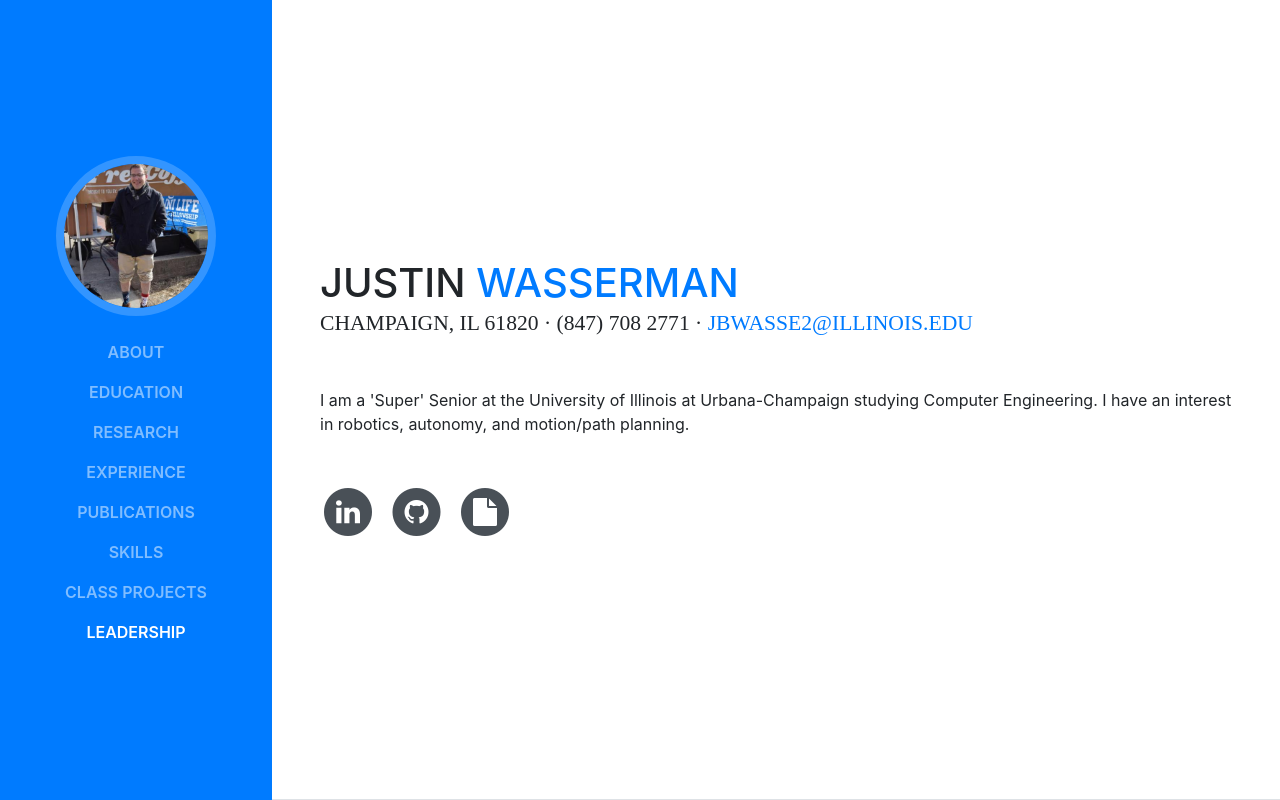
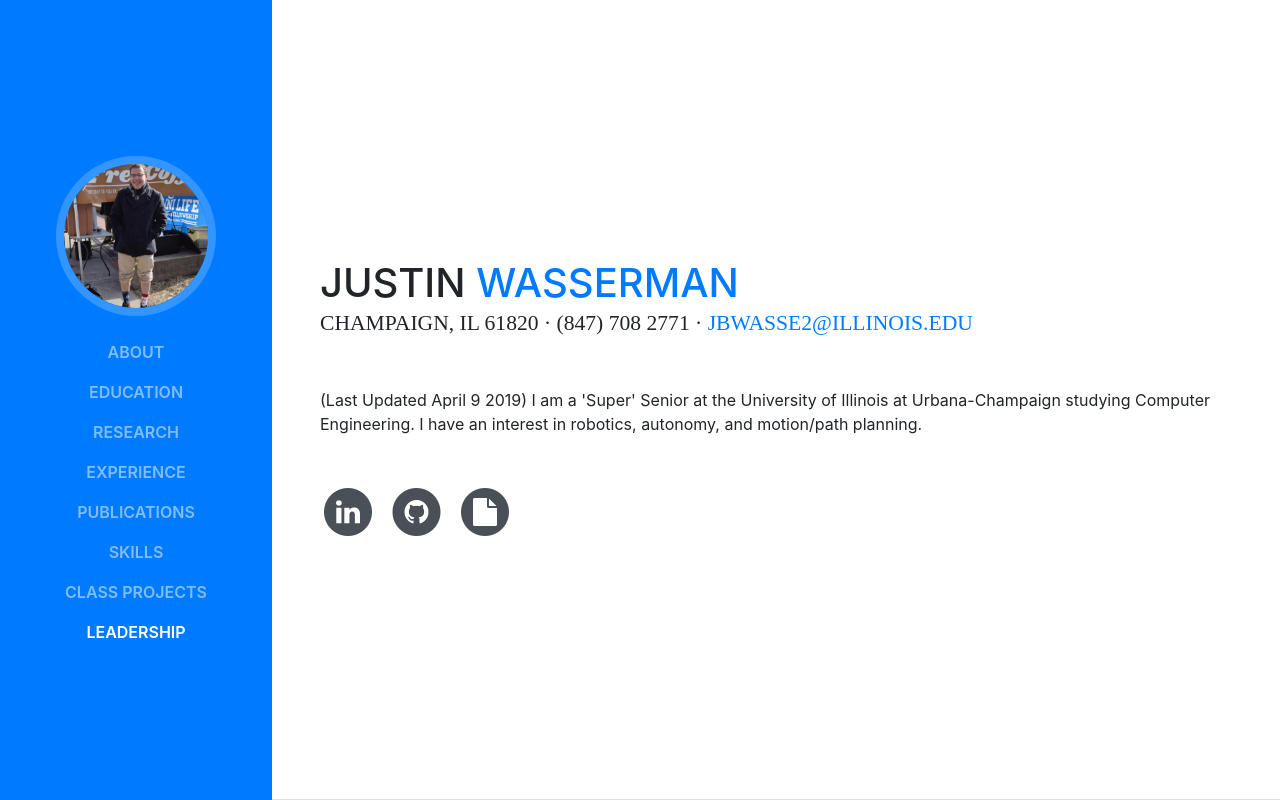
Before and after one commit to Jbwasse2/justin.github.io, a website with bundled scripts: page index.html in a window 1280 px wide. Shown: the top 800 px of the page. Built offline with nearby package versions, Linux system fonts and the light colour scheme; a web font is replaced by a local one.

Commit message:
Update index.html

```diff
--- a/index.html
+++ b/index.html
@@ -77,7 +77,7 @@
           <div class="subheading mb-5">Champaign, IL 61820 · (847) 708 2771 ·
             <a href="mailto:name@email.com">jbwasse2@illinois.edu</a>
           </div>
-          <p class="mb-5">I am a 'Super' Senior at the University of Illinois at Urbana-Champaign studying Computer Engineering. I have an interest in robotics, autonomy, and motion/path planning.</p>
+          <p class="mb-5">(Last Updated April 9 2019) I am a 'Super' Senior at the University of Illinois at Urbana-Champaign studying Computer Engineering. I have an interest in robotics, autonomy, and motion/path planning.</p>
           <ul class="list-inline list-social-icons mb-0">
             <li class="list-inline-item">
               <a href="https://www.linkedin.com/in/justin-wasserman-52a939ba/">
```
